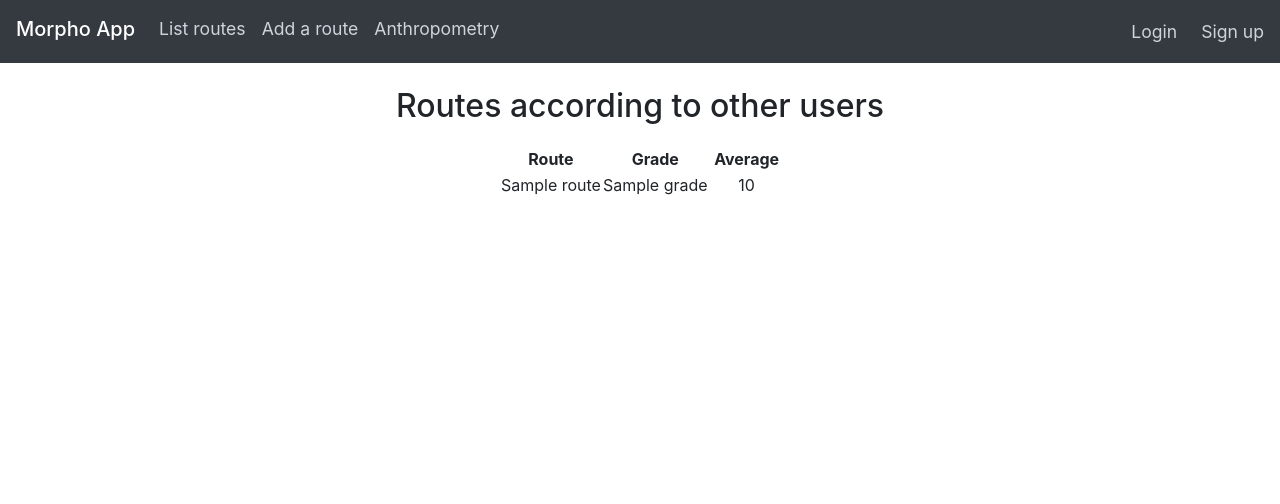
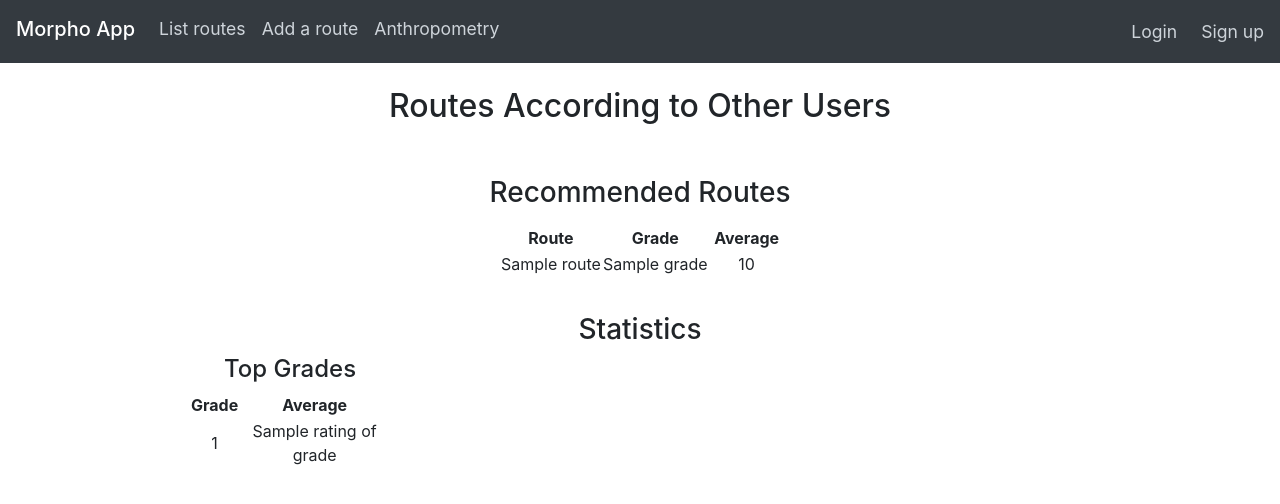
Before and after one commit to sainikumara/morpho, a Flask app: template application/templates/index.html in a window 1280 px wide. Shown: the top 504 px of the page. Run offline with Flask 2, Linux system fonts and the light colour scheme; the template is opened without the code that fills it: most values are stand-ins (such as "Sample title", 1, 10 or a date in 2020); some libraries are stand-ins or nearby versions.

Commit message:
lisää tilasto parhaiten arvostelluista greideistä

```diff
--- a/application/static/css/main.css
+++ b/application/static/css/main.css
@@ -23,11 +23,34 @@ h2 {
   text-align: center;
   margin-bottom: 20px;
 }
+h3 {
+  margin-top: 30px;
+}
 .container {
   max-width: 100vw;
 }
 .centered {
   text-align: center;
+  display: flex;
+  flex-direction: column;
+}
+.centered-content {
+  width: 900px;
+  max-width: 100vw;
+}
+@media only screen and (min-width: 900px) {
+  .centered-content {
+    width: 900px;
+    margin-left: auto;
+    margin-right: auto;
+  }
+}
+.row {
+  display: flex;
+  flex-direction: row;
+}
+.row-item {
+  width: 200px;
 }
 .container button {
   height: 30px;
@@ -65,45 +88,43 @@ button.admin-take:hover,
 button.admin-take:focus {
   background-color: #87141f;
 }
-input, select {
+input,
+select {
   border-radius: 5px;
 }
-input:focus, select:focus {
+input:focus,
+select:focus {
   outline: none;
   border-color: #09ded4;
 }
-input[type=radio] {
+input[type="radio"] {
   margin-right: 20px;
 }
 
 /* tables */
-.table, #table-width-p {
+.table,
+#table-width-p {
   max-width: 100vw;
 }
 .table th {
   max-width: 150px !important;
 }
-.table td.xl {
-  display: none;
+.table td,
+.table th {
+  border-top: none;
+  text-align: center;
 }
 .table tr.xs td {
   padding-top: 0;
   padding-bottom: 1rem;
-  text-align: left;
 }
 @media only screen and (min-width: 900px) {
-  .table, #table-width-p {
+  .table,
+  #table-width-p {
     width: 900px;
     margin-left: auto;
     margin-right: auto;
   }
-  .table td.xl {
-    display: inline-block;
-  }
-}
-.table td,
-.table th {
-  border-top: none;
 }
 
 /* forms */
--- a/application/templates/index.html
+++ b/application/templates/index.html
@@ -1,9 +1,12 @@
 {% extends "layout.html" %} {% block body %}
 <h2>
-  Routes according to other users
+  Routes According to Other Users
 </h2>
 
 <div class="centered">
+  <div class="centered-content">
+    <h3>Recommended Routes</h3>
+
     <p>
       {{ message }}
     </p>
@@ -32,5 +35,31 @@
       {% endfor %}
     </table>
   </div>
+  <div class="centered-content">
+    <h3>Statistics</h3>
+
+    <div class="row"></div>
+      <div class="row-item">
+        <h4>Top Grades</h4>
+        <table>
+          <tr>
+            <th>
+              Grade
+            </th>
+            <th>
+              Average
+            </th>
+          </tr>
+          {% for rating_of_grade in top_grades %}
+          <tr>
+            <td>{{ rating_of_grade[0] }}</td>
+            <td>{{ rating_of_grade[1] }}</td>
+          </tr>
+          {% endfor %}
+        </table>
+      </div>
+    </div>
+  </div>
+</div>
 
 {% endblock %}
--- a/application/views.py
+++ b/application/views.py
@@ -14,5 +14,7 @@ def index():
     else:
         message = recommendation[2]
 
+    top_grades = Route.grades_with_best_ratings()
+
     return render_template("index.html", message = message,
-        routes = recommendation[0], averages = recommendation[1])
+        routes = recommendation[0], averages = recommendation[1], top_grades = top_grades)
```
Also changed, not shown: application/routes/models.py (+29 -7 lines). Lines whose indentation alone changed are shown as unchanged.
